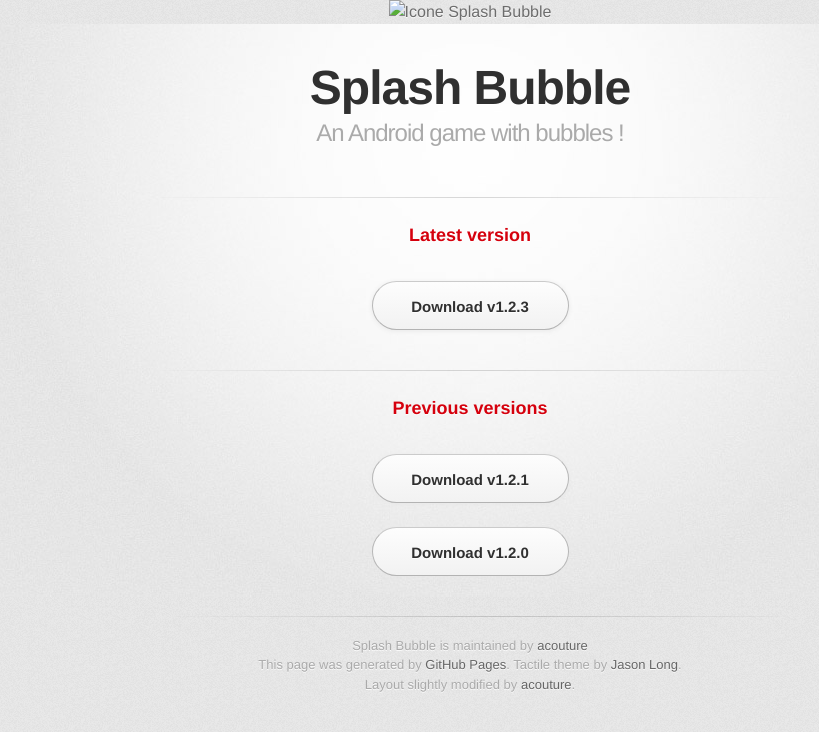
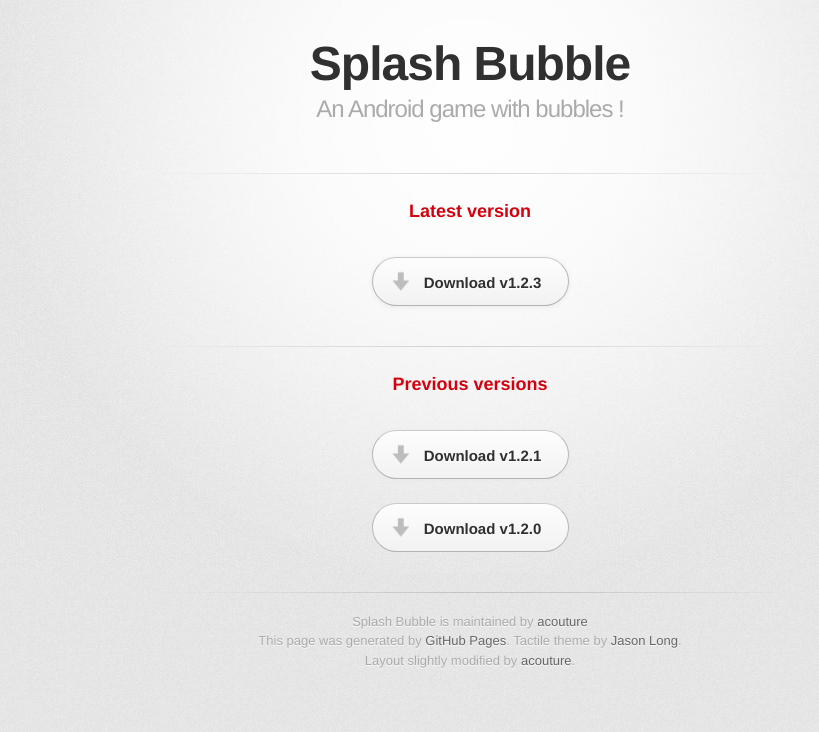
Before and after one commit to acouture/SplashBubble, a plain HTML site: page index.html in a window 1280 px wide. Shown: the whole page, without its empty margins (170-989 px from the left). Drawn offline with Linux system fonts and the light colour scheme; a web font is replaced by a local one.

Commit message:
fix de l'icone et ajout image sur bouton

```diff
--- a/index.html
+++ b/index.html
@@ -3,7 +3,8 @@
   <head>
     <meta charset='utf-8'>
     <meta http-equiv="X-UA-Compatible" content="chrome=1">
-    <img src="image/icon_title.png" alt="Icone Splash Bubble" title="Icone Splash Bubble"/>
+
+	<link REL="SHORTCUT ICON" HREF="images/icon_title.png">
 	<link href='https://fonts.googleapis.com/css?family=Chivo:900' rel='stylesheet' type='text/css'>
     <link rel="stylesheet" type="text/css" href="stylesheets/stylesheet.css" media="screen" />
     <link rel="stylesheet" type="text/css" href="stylesheets/pygment_trac.css" media="screen" />
--- a/stylesheets/stylesheet.css
+++ b/stylesheets/stylesheet.css
@@ -148,7 +148,8 @@
 }
 
 a.button span {
-  #padding-left: 50px;
+  background: transparent url(../images/icon_download.png) 5px 50% no-repeat;
+  padding-left: 25px;
   display: block;
   height: 23px;
 }
```
